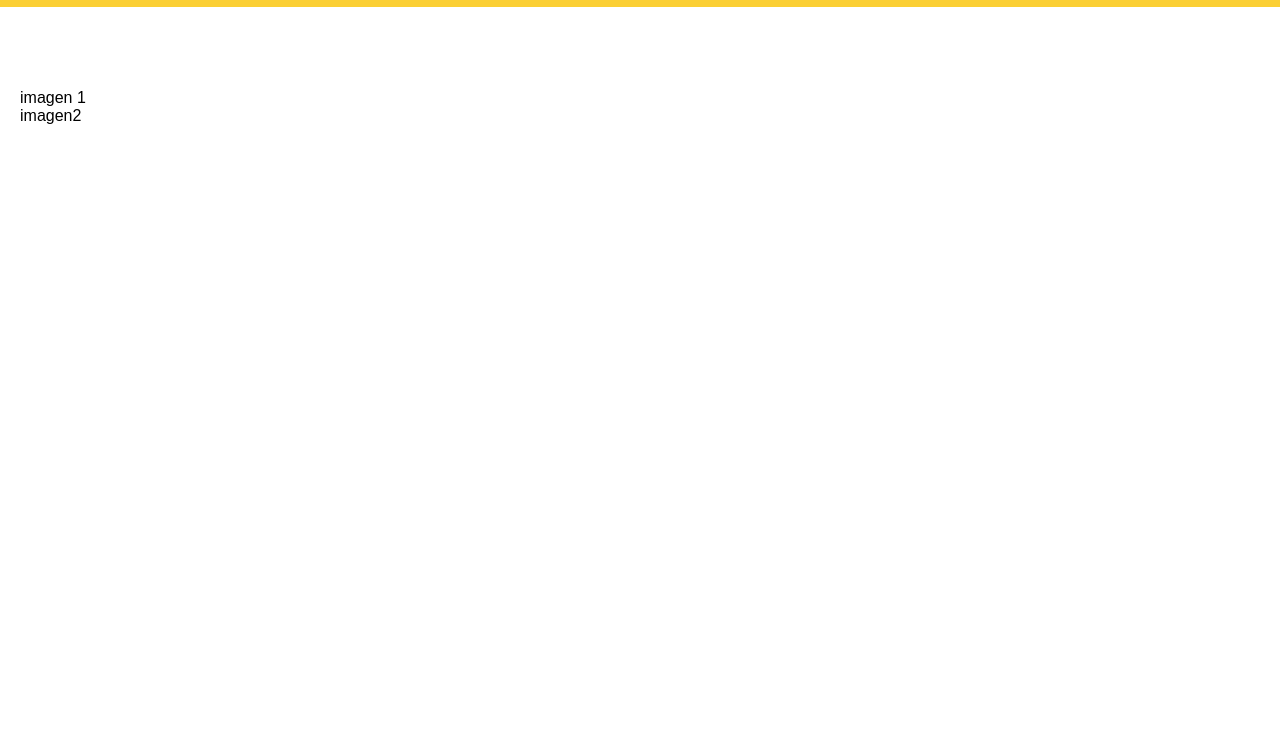
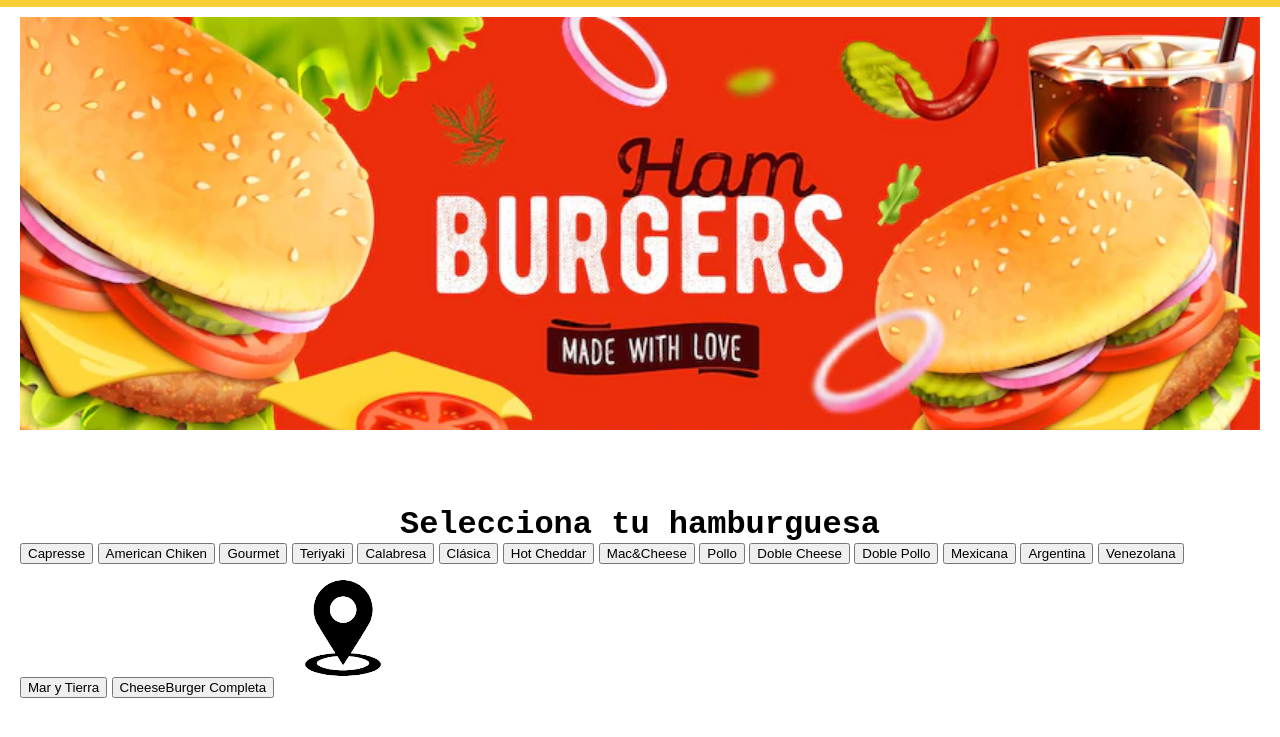
Before and after one commit to Estivenfs/Front, a plain HTML site: page about.html in a window 1280 px wide. Shown: the part 53-790 px from the top of the page. Drawn offline with Linux system fonts and the light colour scheme.

Commit message:
boton tipos de hamburguesas

```diff
--- a/about.html
+++ b/about.html
@@ -7,6 +7,7 @@
     <meta name="viewport" content="width=device-width, initial-scale=1.0">
     <title>Prepara</title>
     <link rel="stylesheet" href="navBarStyle.css">
+    <link rel="stylesheet" href="aboutStyle.css">
     <script src="https://kit.fontawesome.com/d18018659d.js" crossorigin="anonymous"></script>
     <script defer src="./index.js"></script>
 </head>
@@ -29,13 +30,38 @@
                 </ul>
             </nav>
         </header>
+        <div class="container-banner">
+            <img src="hamburguers.jpg" alt="" class="banner">
+        </div>
 
      <br><br><br><br>
+        <h2 class="titulo">Selecciona tu hamburguesa</h2>
 
-    <div class="preimagen">imagen 1</div>
-    <div class="seleccion">imagen2</div>
+        <button  class="sabor" value="Capresse" id="Capresse" onclick="cargaImage('NombreProyecto')">Capresse</button>
+        <button  class="sabor" value="American Chiken" id="American" onclick="cargaImage('LogoProyecto2-')">American Chiken</button>
+        <button  class="sabor" value="Gourmet" id="Gourmet">Gourmet</button>
+        <button type="submit" class="sabor" value="Teriyaki">Teriyaki</button>
+        <button type="submit" class="sabor" value="Calabresa">Calabresa</button>
+        <button type="submit" class="sabor" value="Clásica">Clásica</button>
+        <button type="submit" class="sabor" value="Hot Cheddar">Hot Cheddar</button>
+        <button type="submit" class="sabor"value="Mac&Cheese">Mac&Cheese</button>
+        <button type="submit" class="sabor">Pollo</button>
+        <button type="submit" class="sabor"value="Pollo">Doble Cheese</button>
+        <button type="submit" class="sabor"value="Doble Pollo">Doble Pollo</button>
+        <button type="submit" class="sabor"value="Mexicana">Mexicana</button>
+        <button type="submit" class="sabor"value="Argentina">Argentina</button>
+        <button type="submit" class="sabor"value="Venezolana">Venezolana</button>
+        <button type="submit" class="sabor"value="Mar y Tierra">Mar y Tierra</button>
+        <button type="submit" class="sabor"value="CheeseBurger Completa">CheeseBurger Completa</button>
 
-
+<img id="imagen" src="/ubicacion.png" alt="" >
+<script>
+    function cargaImage(name){
+     let imagen= document.getElementById("imagen");
+     let urlImage = "/"+name+".png"
+     imagen.src=urlImage;
+    }
+</script>
 </body>
 
 </html>
--- a/aboutStyle.css
+++ b/aboutStyle.css
@@ -0,0 +1,11 @@
+.banner{
+    width: 100%;
+    height: 100%;
+    background-size: contain;
+    max-width: 2000px;
+}
+.titulo{
+    text-align: center;
+    font-size: xx-large;
+    font-family: 'Courier New', Courier, monospace;
+}
--- a/styleIndex.css
+++ b/styleIndex.css
@@ -59,7 +59,7 @@
     width: 40px;
     height: 40px;
     background: rgba(255, 255, 255, 0.7);
-    top: 50%;
+    top: 40%;
     transform: translateY(-50%);
     font-size: 30px;
     font-weight: bold;
```
Also changed, not shown: banner hamburguesa.png (added), hamburguers.jpg (added), style.css (line endings or trailing spaces). Lines whose indentation alone changed are shown as unchanged.
